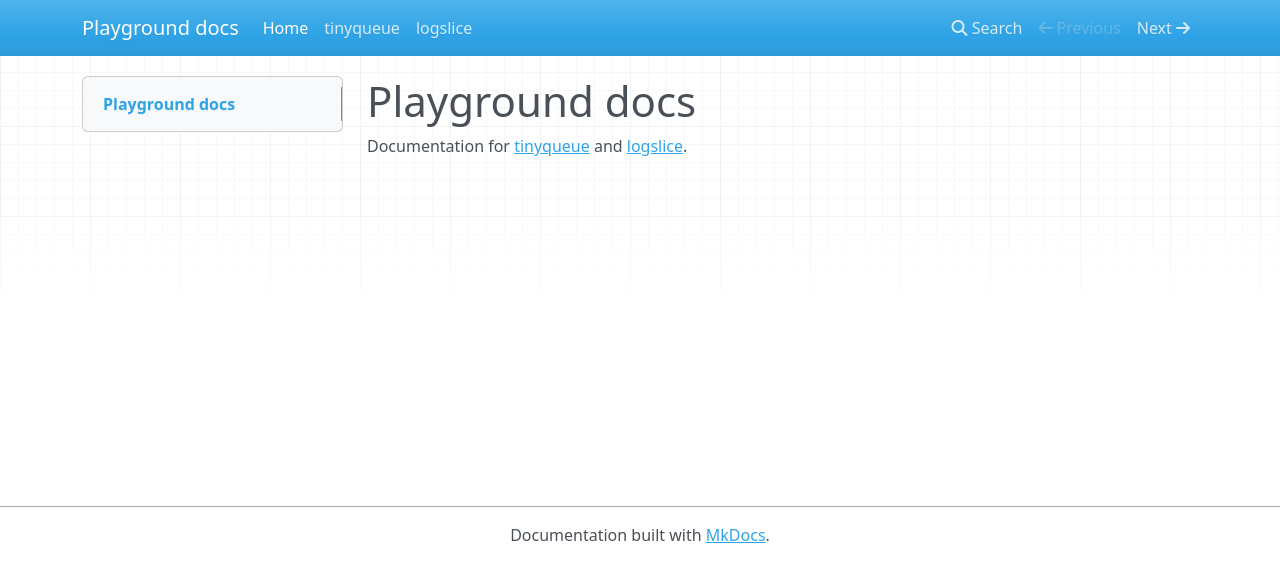
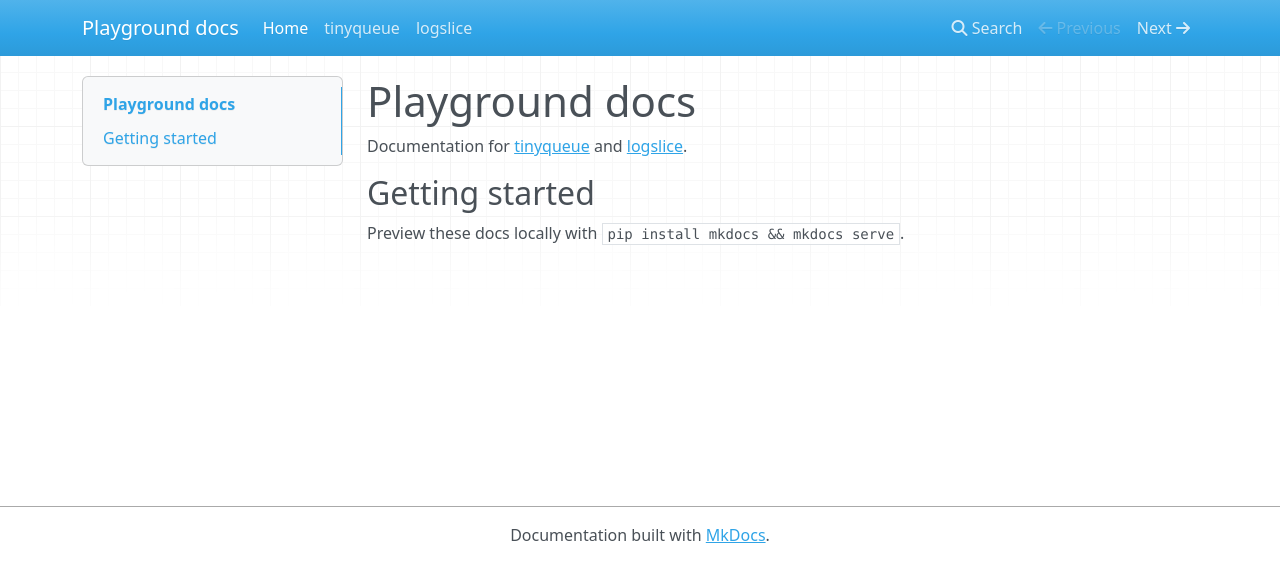
Before and after one commit to opencomputer-playground/docs, an MkDocs documentation site: the page built from docs/index.md, in a window 1280 px wide. Shown: the top 582 px of the page. Built offline with MkDocs 1.6.1, drawn with Linux system fonts in a browser that asks for light colours; nearby versions of some CDN libraries.

Commit message:
docs: add getting started note to home page

```diff
--- a/docs/index.md
+++ b/docs/index.md
@@ -1,3 +1,7 @@
 # Playground docs
 
 Documentation for [tinyqueue](tinyqueue.md) and [logslice](logslice.md).
+
+## Getting started
+
+Preview these docs locally with `pip install mkdocs && mkdocs serve`.
```
